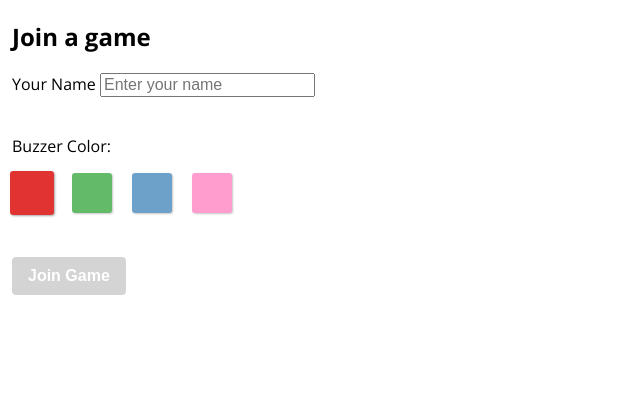
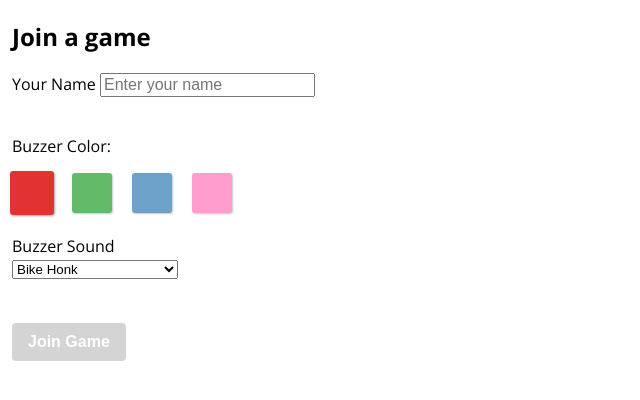
Before and after one commit to mpare1987/Jepify, a website: page index.html in a window 1280 px wide. Shown: the whole page, without its empty margins (0-640 px from the left). Drawn offline with nearby package versions, Linux system fonts and the light colour scheme; no server answers.

Commit message:
Added buzzer sounds and a dropdown to select a sound

```diff
--- a/public/js/scripts.js
+++ b/public/js/scripts.js
@@ -12,7 +12,6 @@ var Game = function(id) {
     this.enabled = false;
     this.$field.removeClass('open');
   };
-
   this.setRespondent = function(name) {
     this.$respondent.text(name)
   }
--- a/screens/home.html
+++ b/screens/home.html
@@ -19,7 +19,19 @@
         <div class="swatch-grid_swatch swatch-grid_swatch--blue js-swatch" data-swatch-color="blue"></div>
         <div class="swatch-grid_swatch swatch-grid_swatch--pink js-swatch" data-swatch-color="pink"></div>
     </div>
-    <br><br>
+    <br>
+
+    <label for="buzzerSound">Buzzer Sound</label>
+    <br>
+    <select id="buzzerSound">
+      <option value="bikeHonk.mp3" selected>Bike Honk</option>
+      <option value="rooster.mp3">Cock a doodle doo</option>
+      <option value="buzz.mp3">Buzz</option>
+      <option value="airhorn.mp3">Air Horn</option>
+      <option value="excuseMe.mp3">Excuse Me</option>
+      <option value="loon.wav">The Way Life Should Be</option>
+   </select>
+   <br><br><br>
 
     <button id="joinGame" type="button" class="btn btn--pos is-disabled" name="button" disabled>Join Game</button><select id="gameID" class="" name="gameID" style="display:none;"></select>
 </div>
@@ -93,6 +105,8 @@
             id:window.socket.id
         });
 
+        window.buzzerSound = document.getElementById('buzzerSound').value;
+
         socket.emit('joinGame', JSON.stringify(data));
     });
 
@@ -108,7 +122,10 @@
    socket.on('gameJoined', function(data) {
        var d = JSON.parse(data);
        var w = window;
+
+       d.sound = w.buzzerSound;
        localStorage.playerName = d.name;
+       localStorage.sound = d.sound;
 
        /*
           data.gameID = string (id of game joined);
```
Also changed, not shown: public/index.html (+1 -1 lines), 7 other files.
